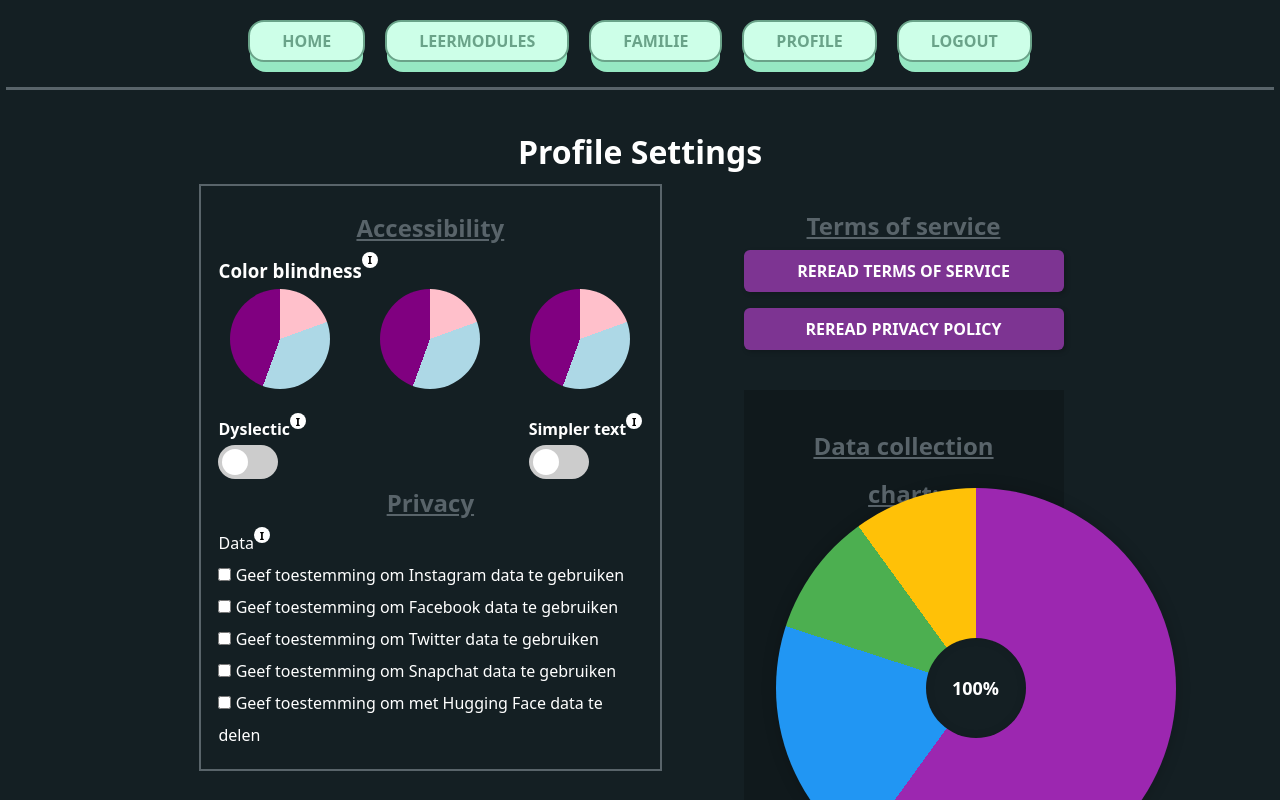
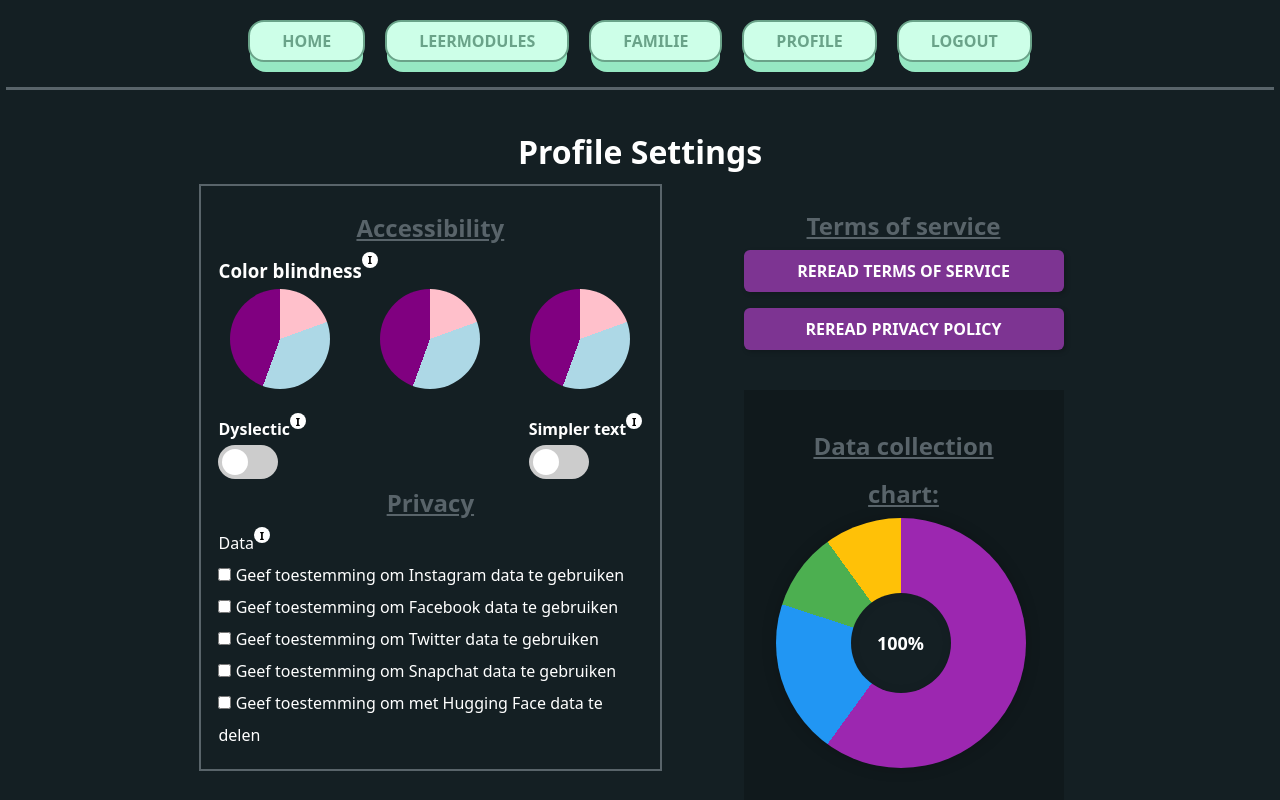
Before and after one commit to BryanBooij/TLE-3, a React (Vite) app: page /Profile in a window 1280 px wide. Shown: the top 800 px of the page. Built offline with nearby package versions, Linux system fonts and the light colour scheme; sample sign-in values are in the browser's storage; a web font is replaced by a local one.

Commit message:
fixed small issue

```diff
--- a/src/profile/Profile.jsx
+++ b/src/profile/Profile.jsx
@@ -100,7 +100,7 @@ function Profile(){
                     </div>
                     <div id="dataChart">
                         <h2>Data collection chart:</h2>
-                        <div className="chart-container">
+                        <div className="profile-chart-container">
                             <div className="center-label">100%</div>
                         </div>
 
--- a/src/profile/profile.css
+++ b/src/profile/profile.css
@@ -128,7 +128,7 @@ input:checked + .slider:before {
 }
 
 /*Bigger pie chart*/
-.chart-container {
+.profile-chart-container {
     position: relative;
     width: 250px;
     height: 250px;
```
